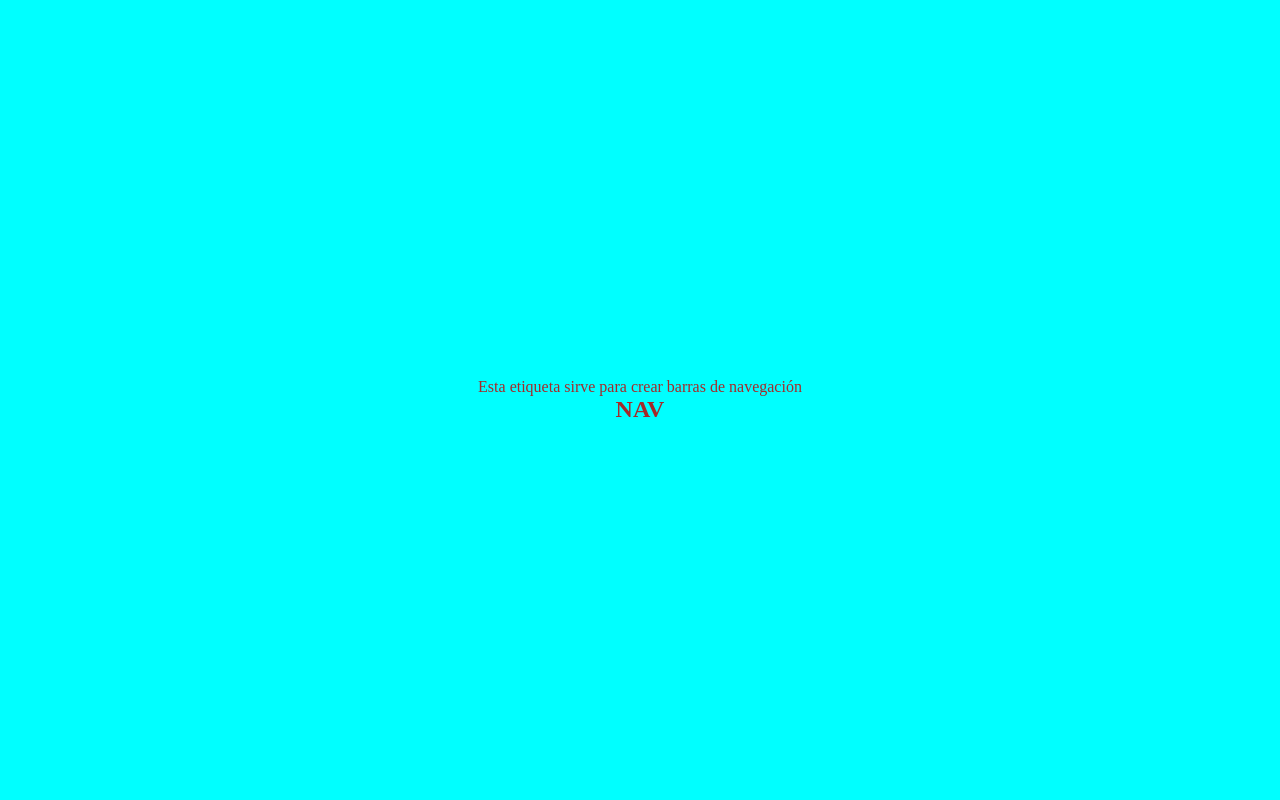
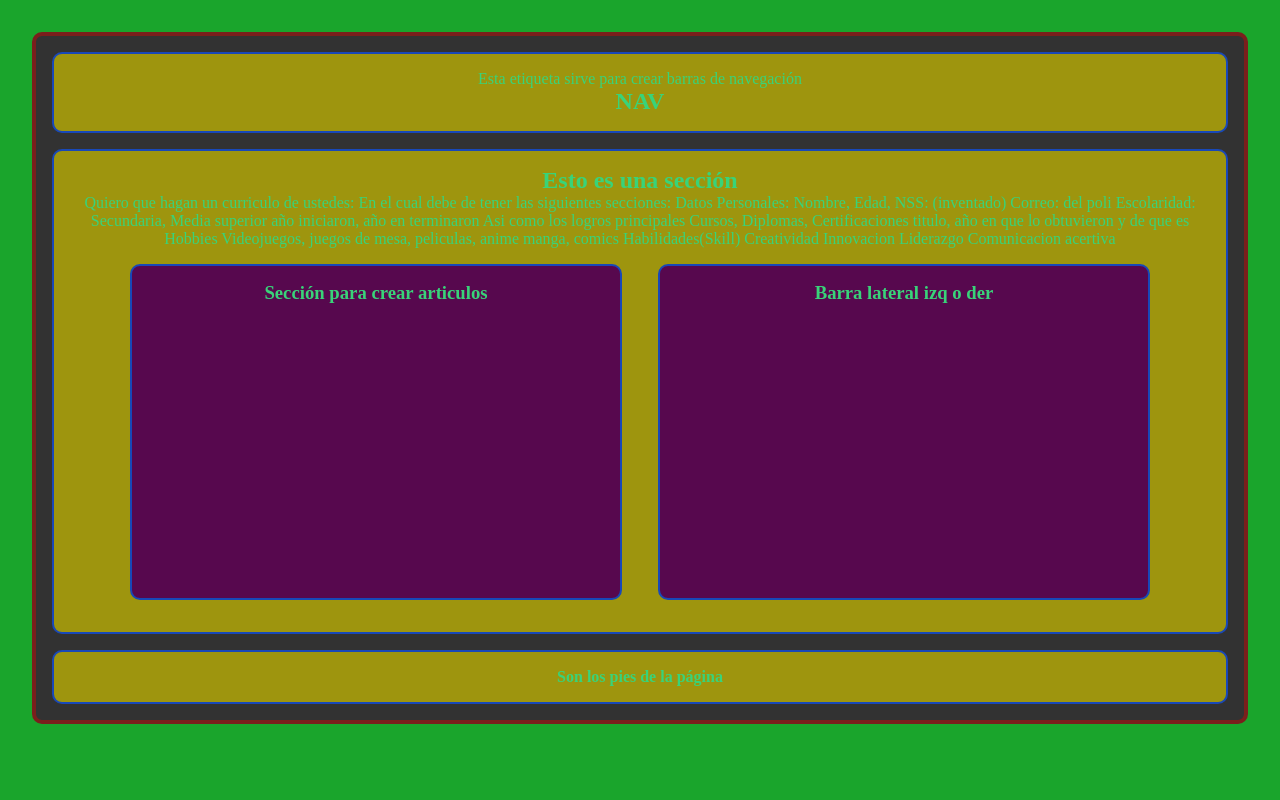
Before and after one commit to ARRA-wp/4IV8PSW-Ramirez_Alvarez_Andres_Rafael, a plain HTML site: page index.html in a window 1280 px wide. Shown: the top 800 px of the page. Drawn offline with Linux system fonts and the light colour scheme.

Commit message:
Actualizacion

```diff
--- a/CSS/masterstyle.css
+++ b/CSS/masterstyle.css
@@ -1,18 +1,36 @@
 *{
-
-
     padding:0;
     margin:0;
-    color:brown;
+    color:#39d379;
     text-align: center;
 }
 
 html, body{
-    background-color: aqua;
+    background-color: #1aa52c;
 }
 
-nav,section, footer, article, aside{
-     border:10cm saddlebrown;
-     padding: 10cm;
+.main-container{
+    border:4px solid #7a1f1c;
+    border-radius: 10px;
+    margin: 2rem;
+    background-color: rgb(50, 50, 50);
+}
+
+nav, section, footer, article, aside{
+    border: 2px solid #1848b8;
+    margin: 1rem;
+    border-radius: 10px;
+    padding: 1rem;
+}
+
+article, aside{
+    width:40%;
+    display: inline-block;
+    height: 300px;
+    background-color: #57084e;
 
 }
+
+nav, section, footer{
+    background-color: #9e950e;
+}
```
